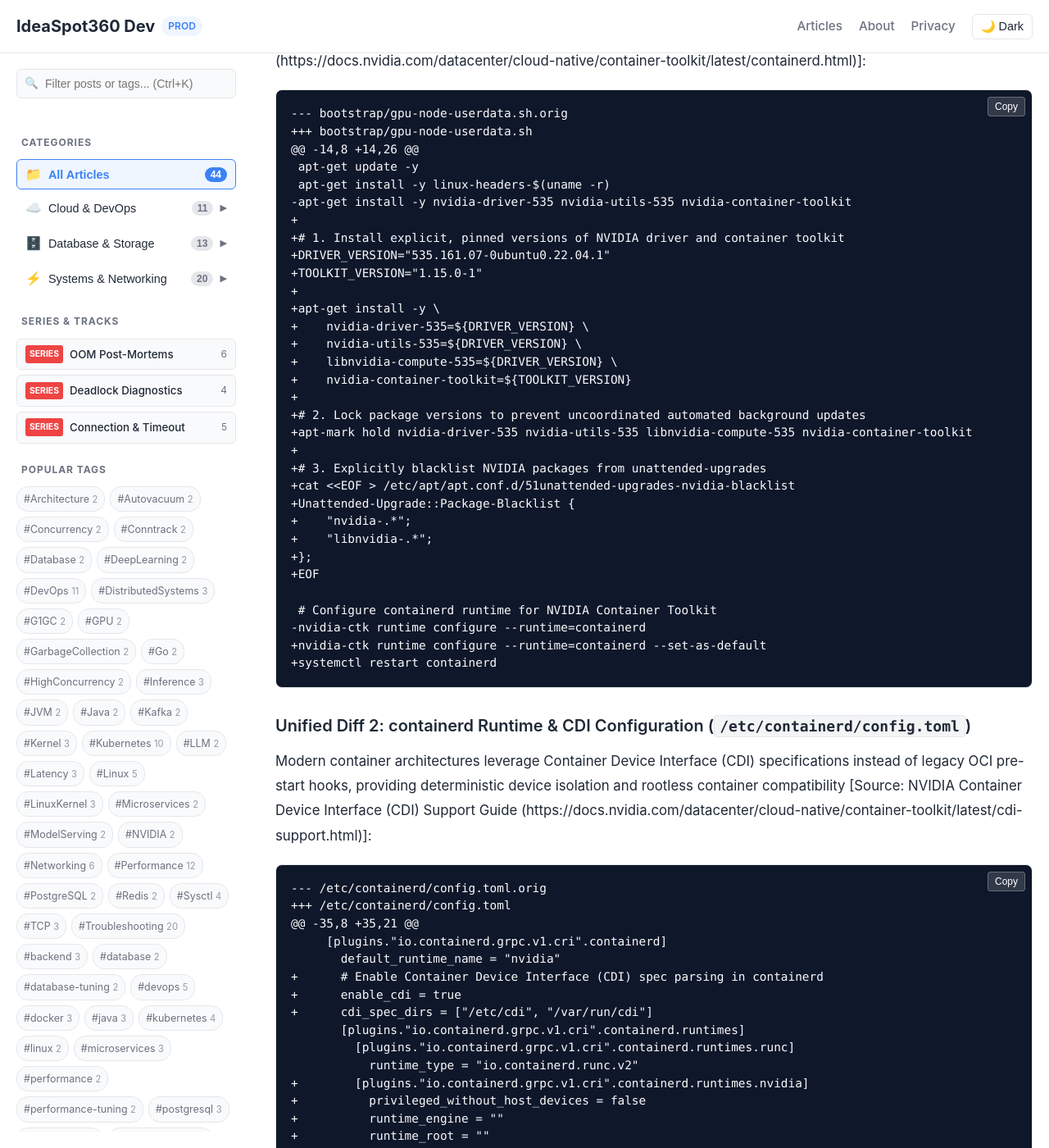
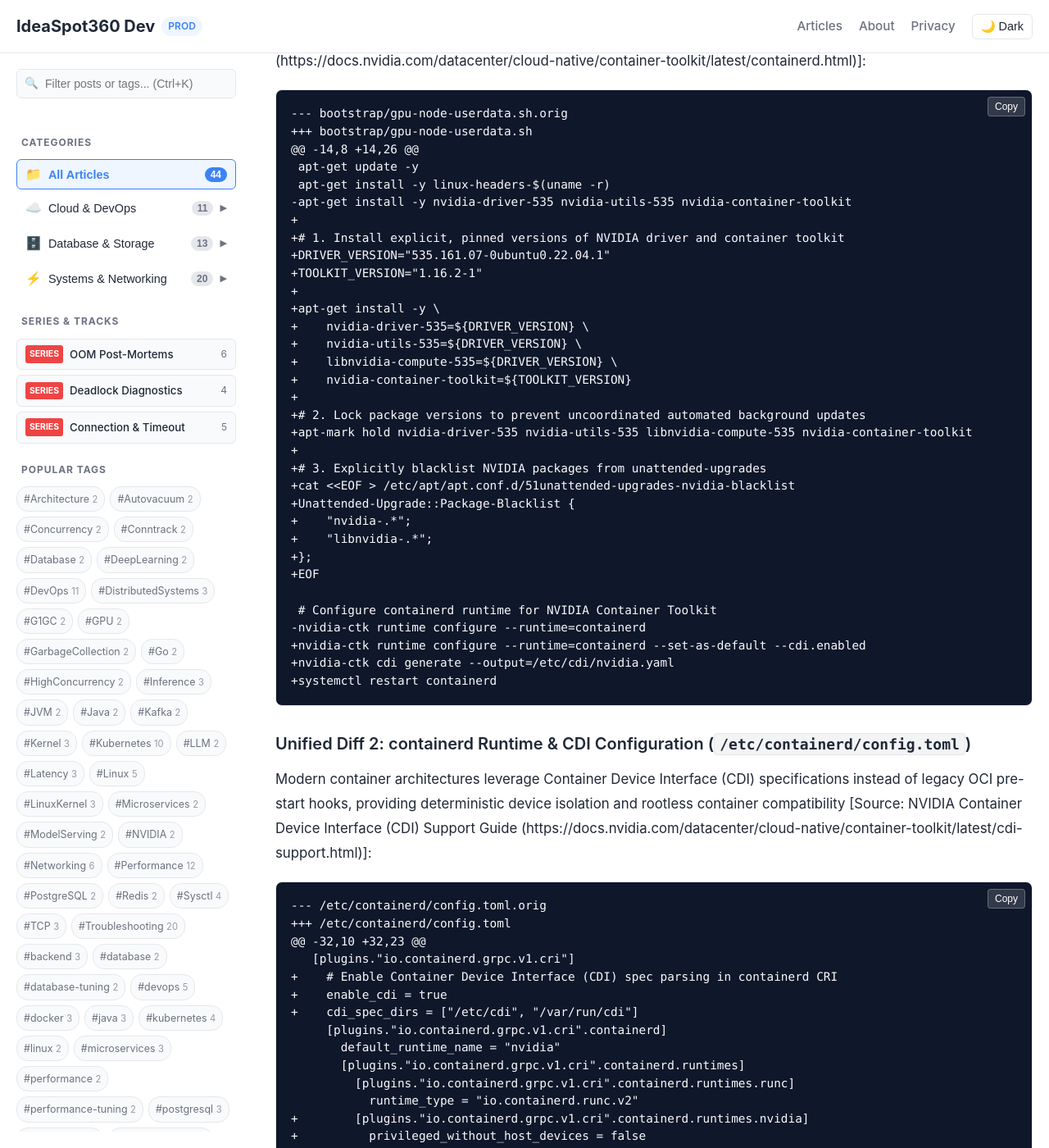
Before and after one commit to ideaspot360/dev, a Jekyll site: the page built from _posts/2026-11-28-kubernetes-gpu-scheduling-nvidia-container-toolkit-mismatch.md, in a window 1280 px wide and 1400 px high, scrolled down 6301 px. Shown: the whole window at 82% size. Built offline with Jekyll 4.4.1, drawn with Linux system fonts in a browser that asks for light colours; some of the changed text lies outside the part shown.

Commit message:
fix(post28): fix containerd cdi toml hierarchy, add cdi flags, and include crictl verification commands

````diff
--- a/_posts/2026-11-28-kubernetes-gpu-scheduling-nvidia-container-toolkit-mismatch.md
+++ b/_posts/2026-11-28-kubernetes-gpu-scheduling-nvidia-container-toolkit-mismatch.md
@@ -77,7 +77,7 @@ The affected environment comprised dedicated GPU worker nodes provisioned on AWS
 * **Resident Kernel Driver**: NVIDIA UNIX x86_64 Kernel Module `535.129.03`
 * **Upgraded Userspace Packages**: `nvidia-driver-535`, `nvidia-utils-535`, `libnvidia-compute-535` (`535.161.07-0ubuntu0.22.04.1`)
 * **Container Runtime**: `containerd` v1.7.13 with CRI plugin v1
-* **NVIDIA Container Toolkit**: `nvidia-container-toolkit` v1.15.0-1 (configured via `nvidia-ctk`)
+* **NVIDIA Container Toolkit**: `nvidia-container-toolkit` v1.16.2-1 (configured via `nvidia-ctk`)
 * **Device Plugin**: `nvidia/k8s-device-plugin:v0.15.0` deployed via Helm DaemonSet
 
 ---
@@ -184,7 +184,7 @@ Pin driver packages to exact production-tested versions and blacklist NVIDIA rep
 +
 +# 1. Install explicit, pinned versions of NVIDIA driver and container toolkit
 +DRIVER_VERSION="535.161.07-0ubuntu0.22.04.1"
-+TOOLKIT_VERSION="1.15.0-1"
++TOOLKIT_VERSION="1.16.2-1"
 +
 +apt-get install -y \
 +    nvidia-driver-535=${DRIVER_VERSION} \
@@ -205,7 +205,8 @@ Pin driver packages to exact production-tested versions and blacklist NVIDIA rep
 
  # Configure containerd runtime for NVIDIA Container Toolkit
 -nvidia-ctk runtime configure --runtime=containerd
-+nvidia-ctk runtime configure --runtime=containerd --set-as-default
++nvidia-ctk runtime configure --runtime=containerd --set-as-default --cdi.enabled
++nvidia-ctk cdi generate --output=/etc/cdi/nvidia.yaml
 +systemctl restart containerd
 ```
 
@@ -216,12 +217,13 @@ Modern container architectures leverage Container Device Interface (CDI) specifi
 ```diff
 --- /etc/containerd/config.toml.orig
 +++ /etc/containerd/config.toml
-@@ -35,8 +35,21 @@
+@@ -32,10 +32,23 @@
+   [plugins."io.containerd.grpc.v1.cri"]
++    # Enable Container Device Interface (CDI) spec parsing in containerd CRI
++    enable_cdi = true
++    cdi_spec_dirs = ["/etc/cdi", "/var/run/cdi"]
      [plugins."io.containerd.grpc.v1.cri".containerd]
        default_runtime_name = "nvidia"
-+      # Enable Container Device Interface (CDI) spec parsing in containerd
-+      enable_cdi = true
-+      cdi_spec_dirs = ["/etc/cdi", "/var/run/cdi"]
        [plugins."io.containerd.grpc.v1.cri".containerd.runtimes]
          [plugins."io.containerd.grpc.v1.cri".containerd.runtimes.runc]
            runtime_type = "io.containerd.runc.v2"
@@ -292,14 +292,22 @@ nvidia-smi --query-gpu=name,driver_version,memory.total --format=csv
 sudo nvidia-ctk cdi generate --output=/etc/cdi/nvidia.yaml
 sudo nvidia-ctk cdi list
 
-# 7. Restart containerd and uncordon the node
+# 7. Verify containerd CRI configuration and CDI discovery directories via crictl
+sudo crictl info | jq '.config.enableCDI, .config.cdiSpecDirs'
+
+# 8. Check for crashed containers and inspect container pre-start hook error logs via CRI
+sudo crictl ps -a --state Exited
+# If any container failed during pre-start hook:
+# sudo crictl inspect <container-id> | jq '.status.reason, .status.message'
+
+# 9. Restart containerd and uncordon the node
 sudo systemctl restart containerd
 kubectl uncordon ip-10-0-45-12.ec2.internal
 
-# 8. Verify that Kubelet registers allocatable nvidia.com/gpu resources
+# 10. Verify that Kubelet registers allocatable nvidia.com/gpu resources
 kubectl describe node ip-10-0-45-12.ec2.internal | grep -A 8 "Allocatable:"
 
-# 9. Deploy a verification GPU test pod to validate end-to-end container execution
+# 11. Deploy a verification GPU test pod to validate end-to-end container execution
 cat <<EOF | kubectl apply -f -
 apiVersion: v1
 kind: Pod
@@ -329,6 +337,7 @@ kubectl delete pod gpu-smoke-test
 Following the deployment of pinned package templates, CDI configuration, and coordinated node reboots, the GPU cluster demonstrated complete operational restoration:
 
 * **Kernel and Userspace Alignment**: After the node reboot, `cat /proc/driver/nvidia/version` reported driver `535.161.07`, matching `nvidia-smi` and userspace `libnvidia-ml.so` without any `NVRM: API mismatch` errors in `dmesg`.
+* **CRI Runtime and CDI Verification**: Executing `crictl info` confirmed that containerd was actively running with `enableCDI: true` and successfully resolved CDI devices under `/etc/cdi/nvidia.yaml`.
 * **Kubernetes Allocatable Restoration**: Within 18 seconds of node uncordoning, Kubelet's device plugin registration completed. `kubectl get node ip-10-0-45-12.ec2.internal -o jsonpath='{.status.allocatable}'` reflected `nvidia.com/gpu: 8`.
 * **Pod Scheduling & Hook Execution**: The `gpu-smoke-test` pod was assigned to the recovered node within 1.4 seconds, successfully passed the containerd CDI runtime hook without exit code 128, and printed full GPU telemetry from inside the container.
 * **Unattended Upgrade Isolation**: Verification with `unattended-upgrades --dry-run --debug` confirmed that all `nvidia-driver-*` and `libnvidia-*` packages were skipped by the upgrade engine, guaranteeing that silent background updates will not desynchronize kernel modules in production.
````
Also changed, not shown: other parts of _posts/2026-11-28-kubernetes-gpu-scheduling-nvidia-container-toolkit-mismatch.md (+4 -6 lines).
